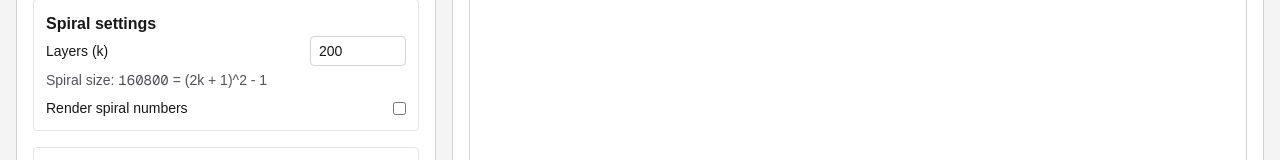
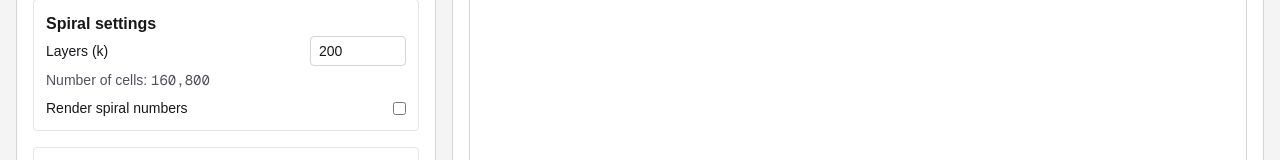
Before and after one commit to motiwalam/sloanes-knights, a Next.js app: page / in a window 1280 px wide. Shown: the part 258-418 px from the top of the page. Built offline with nearby package versions, Linux system fonts and the light colour scheme.

Commit message:
use clearer language to report spiral size

```diff
--- a/app/page.tsx
+++ b/app/page.tsx
@@ -1412,8 +1412,8 @@ export default function Home() {
                 />
               </label>
               <p className="text-sm text-zinc-600">
-                Spiral size: <span className="font-mono">{spiralSize}</span> =
-                (2k + 1)^2 - 1
+                Number of cells:{" "}
+                <span className="font-mono">{spiralSize.toLocaleString()}</span>
               </p>
             </div>
             <label className="flex items-center justify-between gap-3 text-sm">
@@ -1879,7 +1879,8 @@ export default function Home() {
                               <p># moves: {playerMoves.length}</p>
                               {overflowMoves.length > 0 ? (
                                 <p>
-                                  There {overflowMoves.length === 1 ? "is" : "are"}{" "}
+                                  There{" "}
+                                  {overflowMoves.length === 1 ? "is" : "are"}{" "}
                                   {overflowMoves.length} move
                                   {overflowMoves.length === 1 ? "" : "s"} not
                                   visible on the current grid:{" "}
```
